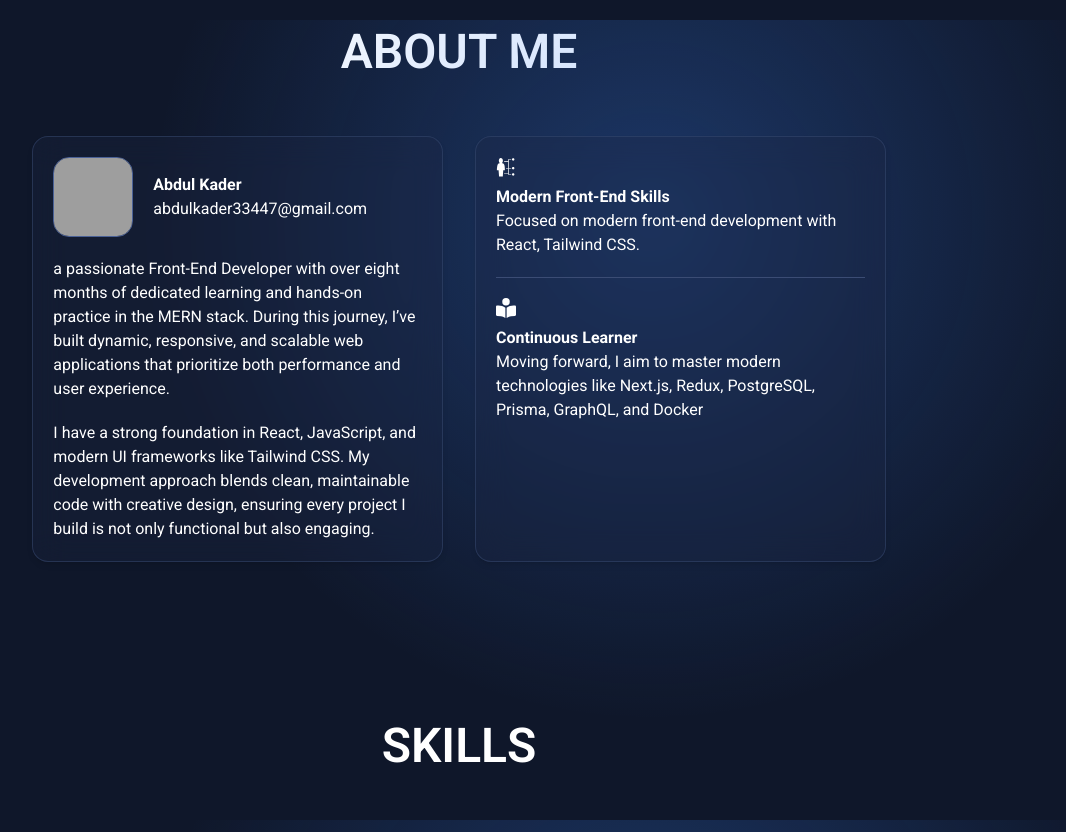
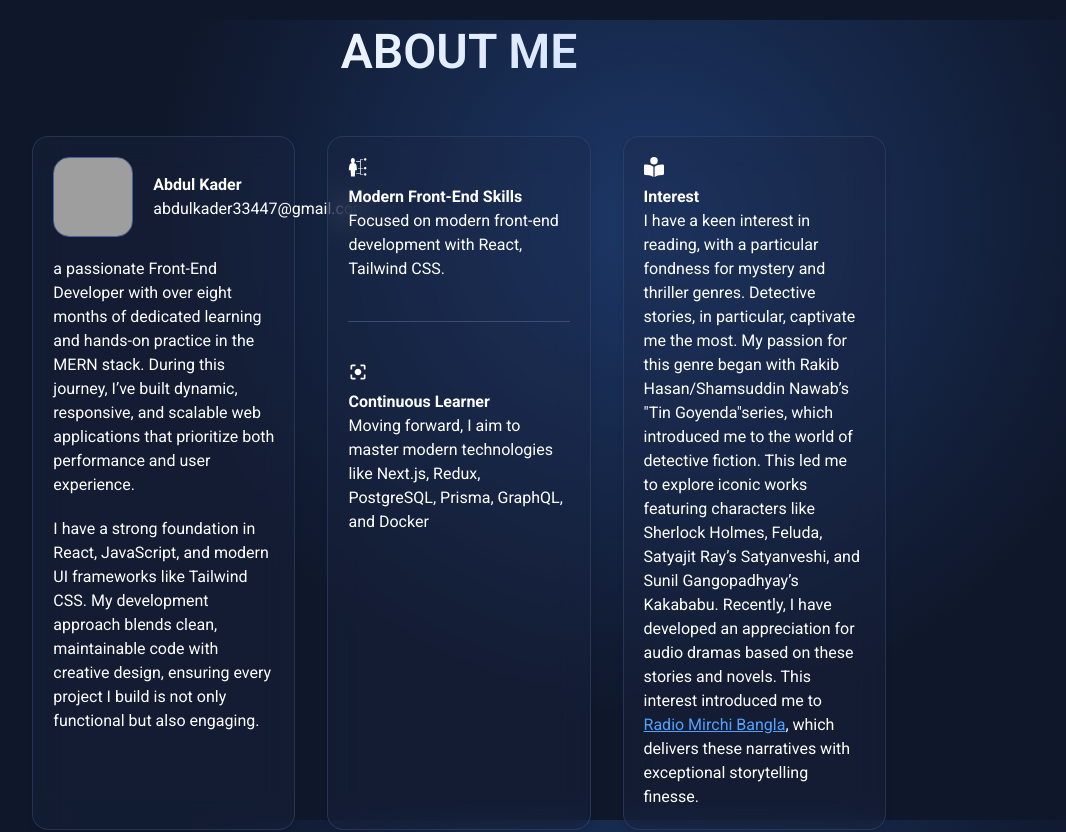
Before and after one commit to abdulkader33447/portfolio, a React (Vite) app: page / in a window 1280 px wide. Shown: the part 780-1612 px from the top of the page, without its empty margins (181-1247 px from the left). Built offline with nearby package versions, Linux system fonts and the light colour scheme; grey boxes are pictures that could not be loaded.

Commit message:
added interest card on about section

```diff
--- a/src/Home/Pages/About/About.jsx
+++ b/src/Home/Pages/About/About.jsx
@@ -1,6 +1,7 @@
 import "aos/dist/aos.css";
 import { GiSkills } from "react-icons/gi";
 import { FaBookOpenReader } from "react-icons/fa6";
+import { MdCenterFocusStrong } from "react-icons/md";
 
 const About = () => {
   return (
@@ -8,7 +9,6 @@ const About = () => {
       id="about"
       className="text-center lg:mt-40 md:mt-30 mt-15 lg:scroll-mt-40 md:scroll-mt-35 scroll-mt-25"
     >
-
       <h1 className="lg:text-5xl md:text-4xl text-2xl font-semibold">
         <span data-aos="fade" data-aos-duration="1000">
           ABO
@@ -22,7 +22,7 @@ const About = () => {
       </h1>
 
       {/* grid section */}
-      <div className="sm:w-8/12 w-11/12 mx-auto grid xl:grid-cols-2 grid-cols-1 sm:gap-8 gap-5 sm:mt-15 mt-7">
+      <div className="sm:w-8/12 w-11/12 mx-auto grid xl:grid-cols-3 grid-cols-1 sm:gap-8 gap-5 sm:mt-15 mt-7">
         {/* left box */}
         <div
           data-aos="fade"
@@ -78,7 +78,7 @@ const About = () => {
           </p>
         </div>
 
-        {/* right box */}
+        {/* middle box */}
         <div
           data-aos="fade"
           data-aos-duration="1000"
@@ -105,10 +105,10 @@ const About = () => {
           <hr
             data-aos="fade"
             data-aos-duration="1500"
-            className="text-[#3b4c74] my-5"
+            className="text-[#3b4c74] sm:my-10 my-5"
           />
           <div data-aos="fade" data-aos-duration="2000">
-            <FaBookOpenReader className="size-5 mb-2" />
+            <MdCenterFocusStrong className="size-5 mb-2" />
             <div
               data-aos="fade"
               data-aos-duration="2500"
@@ -122,6 +122,44 @@ const About = () => {
             </div>
           </div>
         </div>
+
+        {/* right box */}
+        <div
+          data-aos="fade"
+          data-aos-duration="1000"
+          className="border border-[#3b4c74]/50 bg-[#1e2a47]/30 backdrop-blur-lg rounded-2xl sm:p-5 p-3 shadow-md text-white"
+        >
+          <div data-aos="fade" data-aos-duration="1500">
+            <FaBookOpenReader
+              data-aos="fade"
+              data-aos-duration="2000"
+              className="size-5 mb-2"
+            />
+            <div
+              data-aos="fade"
+              data-aos-duration="2000"
+              className="text-start"
+            >
+              <h1 className="font-bold text-start">Interest</h1>
+              <p>
+                <span data-aos="fade"
+              data-aos-duration="1000">I have a keen interest in reading, with a particular fondness
+                for mystery and thriller genres. Detective stories, in
+                particular, captivate me the most. My passion for this genre
+                began with Rakib Hasan/Shamsuddin Nawab’s "Tin Goyenda"</span>
+                <span data-aos="fade"
+              data-aos-duration="1500">series, which introduced me to the world of detective fiction.
+                This led me to explore iconic works featuring characters like
+                Sherlock Holmes, Feluda, Satyajit Ray’s Satyanveshi, and </span>
+                <span data-aos="fade"
+              data-aos-duration="2000">Sunil Gangopadhyay’s Kakababu. Recently, I have developed an
+                appreciation for audio dramas based on these stories and novels.
+                This interest introduced me to <a href="https://www.youtube.com/@MirchiBangla" target="_blank" className="text-blue-400 underline">Radio Mirchi Bangla</a>, which
+                delivers these narratives with exceptional storytelling finesse.</span>
+              </p>
+            </div>
+          </div>
+        </div>
       </div>
     </div>
   );
```
